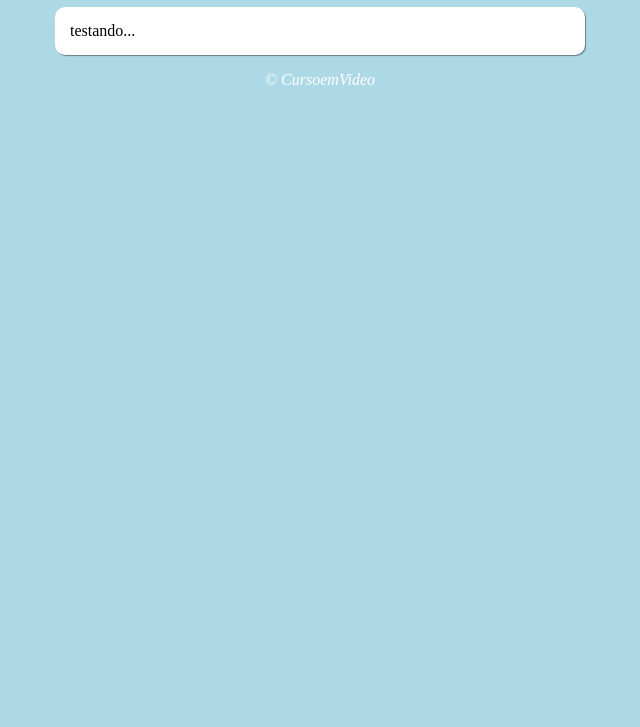
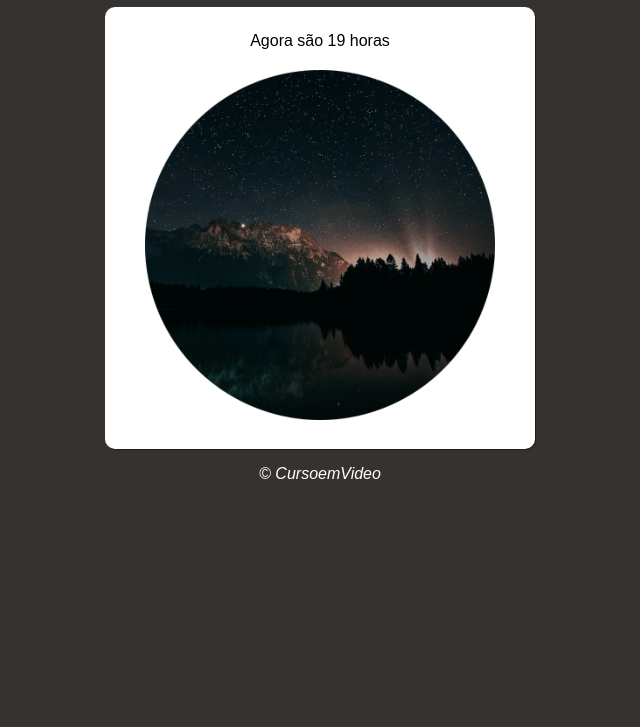
Before and after one commit to Possomato/javascript-CursoemVideo, a plain HTML site: page aula12ex/ex014/modelo.html in a window 1280 px wide. Shown: the part 73-800 px from the top of the page, without its empty margins (320-960 px from the left). Drawn offline with Linux system fonts and the light colour scheme.

Commit message:
att ex014

```diff
--- a/aula12ex/ex014/modelo.html
+++ b/aula12ex/ex014/modelo.html
@@ -5,18 +5,18 @@
     <meta http-equiv="X-UA-Compatible" content="IE=edge">
     <meta name="viewport" content="width=device-width, initial-scale=1.0">
     <link rel="stylesheet" href="style.css">
-    <title>Modelo de Exercício</title>
+    <title>Hora do Dia</title>
 </head>
-<body>
+<body onload="carregar()">
     <header>
-        <h1>Título</h1>
+        <h1>Hora do dia</h1>
     </header>
     <section>
-        <div>
-            testando...
+        <div id="msg">
+            aqui vai aparecer a mensagem...
         </div>
-        <div>
-
+        <div id="img">
+            <img id="imagem" src="/aula12ex/ex014/imagens/manha.png" alt="foto manhã">
         </div>
     </section>
     <footer>
--- a/aula12ex/ex014/script.js
+++ b/aula12ex/ex014/script.js
@@ -0,0 +1,18 @@
+function carregar(){
+    var msg = window.document.getElementById('msg')
+    var img = window.document.getElementById('imagem')
+    var data = new Date()
+    var hora = data.getHours()
+
+    msg.innerHTML = `Agora são ${hora} horas`
+    if (hora >= 0 && hora <= 12){
+        img.src = 'imagens/manha.png'
+        document.body.style.background = '#fce889'
+    } else if (hora > 12 && hora < 18){
+        img.src = 'imagens/tarde.png'
+        document.body.style.background = '#e99923'
+    } else {
+        img.src = 'imagens/noite.png'
+        document.body.style.background = '#36322f'
+    }
+}
--- a/aula12ex/ex014/style.css
+++ b/aula12ex/ex014/style.css
@@ -2,6 +2,7 @@
 
 body{
     background-color: lightblue;
+    font-family: Arial, Helvetica, sans-serif;
 }
 
 header{
@@ -12,7 +13,7 @@ header{
 section{
     background-color: white;
     border-radius: 10px;
-    width: 500px;
+    width: 400px;
     padding: 15px;
     margin: auto;
     box-shadow: 1px 1px 1px rgba(0, 0, 0, 0.424);
@@ -23,3 +24,12 @@ footer{
     text-align: center;
     font-style: italic;
 }
+
+div{
+    text-align: center;
+    padding: 10px;
+}
+
+#imagem{
+    width: 350px;
+}
```
Also changed, not shown: aula12ex/ex014/imagens/manha.png (added), aula12ex/ex014/imagens/noite.png (added), aula12ex/ex014/imagens/tarde.png (added).
